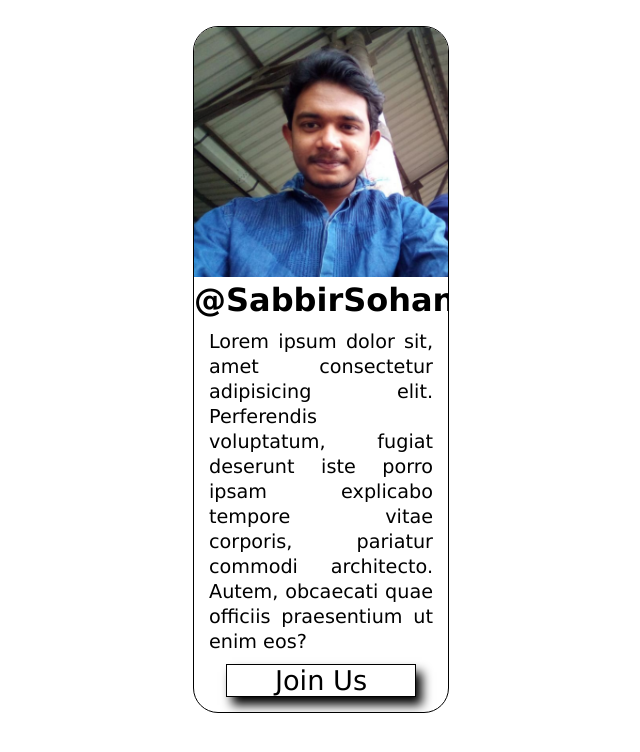
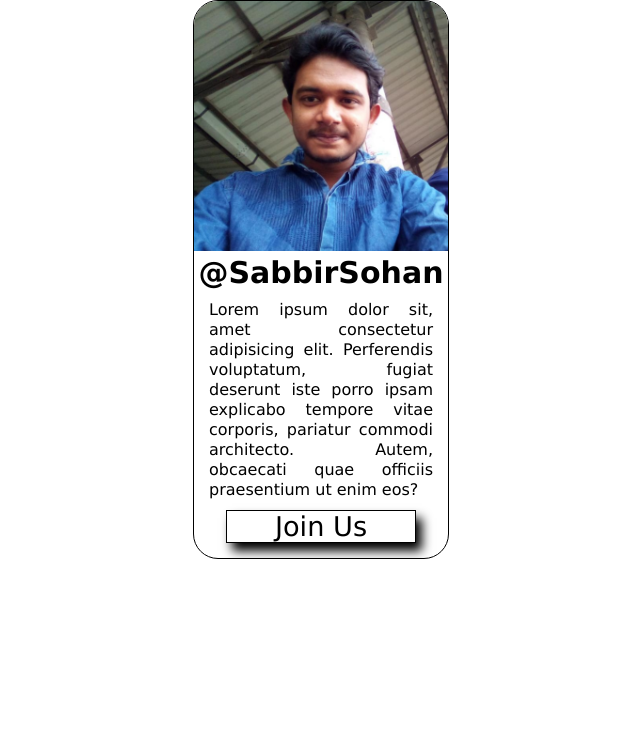
Before and after one commit to sabbirsohan/card-before-hover, a plain HTML site: page index.html in a window 1280 px wide. Shown: the whole page, without its empty margins (319-959 px from the left). Drawn offline with Linux system fonts and the light colour scheme.

Commit message:
Update style.css

```diff
--- a/style.css
+++ b/style.css
@@ -8,7 +8,6 @@ main{
     width: 20%;
     height: auto;
     margin: auto;
-    margin-top: 2%;
     border: 1px solid;
     border-radius: 25px;
     overflow: hidden;
@@ -26,7 +25,7 @@ main{
 
 
  h1{
-    font-size: 200%;
+    font-size: 30px;
     text-align: center;
     font-family: 'Lucida Sans', 'Lucida Sans Regular', 'Lucida Grande', 'Lucida Sans Unicode', Geneva, Verdana, sans-serif;
  }
@@ -35,8 +34,8 @@ main{
     text-align: justify;
     font-family: 'Lucida Sans', 'Lucida Sans Regular', 'Lucida Grande', 'Lucida Sans Unicode', Geneva, Verdana, sans-serif;
     padding: 10px 15px;
-    font-size: 1.2rem;
-    line-height: 25px;
+    font-size: 1rem;
+    line-height: 20px;
  }
 
  button{
```
